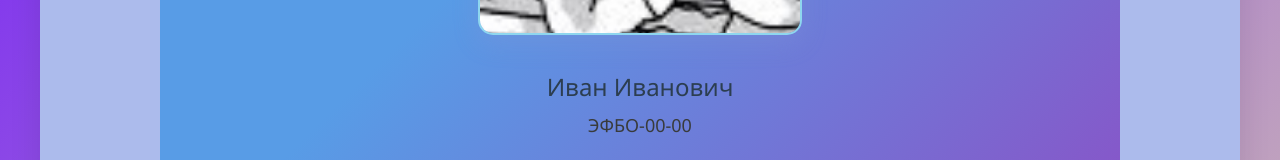
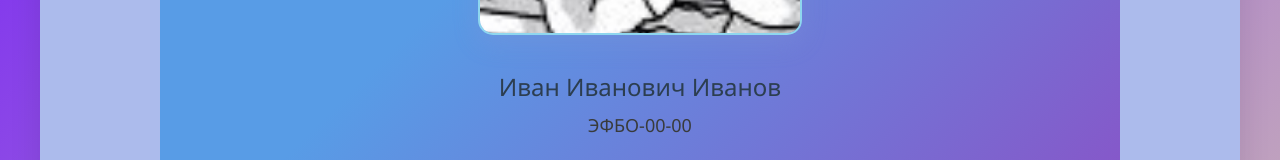
Before and after one commit to itisjustmeeee/Practics-9-and-10, a plain HTML site: page index.html in a window 1280 px wide. Shown: the part 603-763 px from the top of the page. Drawn offline with Linux system fonts and the light colour scheme.

Commit message:
feat: fixing fio

```diff
--- a/index.html
+++ b/index.html
@@ -22,7 +22,7 @@
             <div class="profile-header">
                 <h1 class="profile-title">Информация об авторе</h1>
                 <img class="profile-photo" src="images/photo.jpg" alt="фото автора">
-                <h2 class="profile-name">Иван Иванович</h2>
+                <h2 class="profile-name">Иван Иванович Иванов</h2>
                 <p class="profile-group">ЭФБО-00-00</p>
             </div>
             <div class="about me">
```
